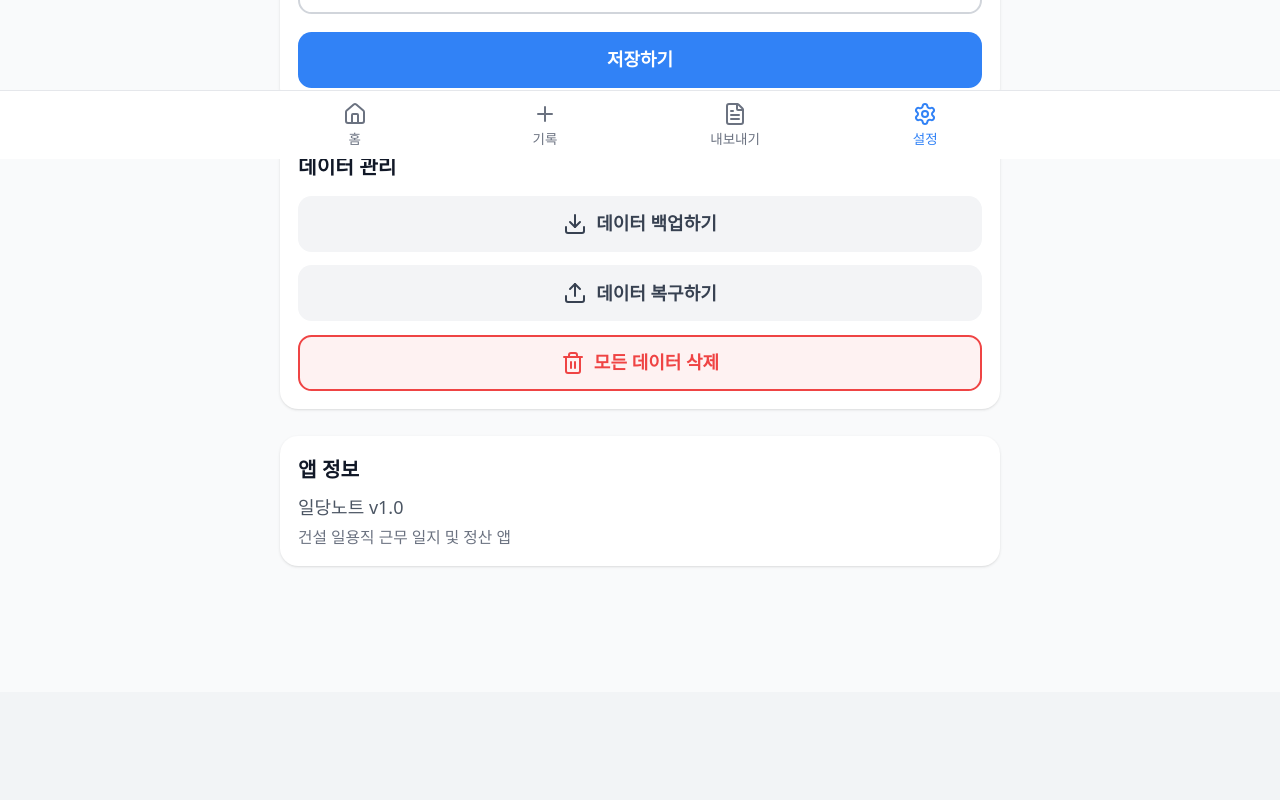
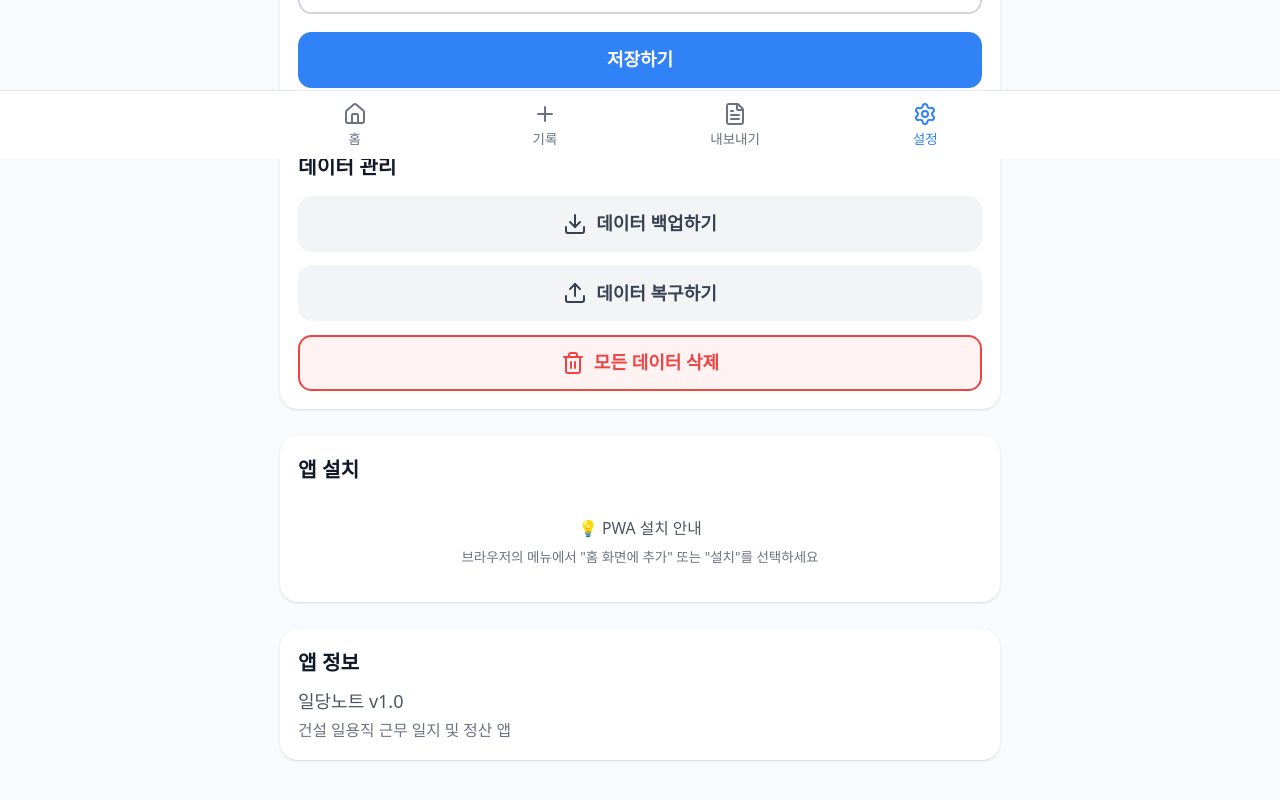
Before and after one commit to wheemin1/wonwon, a React (Vite) app: page /settings in a window 1280 px wide. Shown: the part 641-1441 px from the top of the page. Before the commit the page ends 1333 px from the top, so only its background shows below. Built offline with nearby package versions, Linux system fonts and the light colour scheme.

Commit message:
fix: PWA 설치 섹션 항상 표시되도록 수정

```diff
--- a/src/pages/Settings.tsx
+++ b/src/pages/Settings.tsx
@@ -285,9 +285,17 @@ export function Settings() {
       </div>
 
       {/* PWA 설치 */}
-      {!isInstalled && deferredPrompt && (
       <div className="bg-white rounded-2xl shadow-sm p-4 space-y-3">
         <h2 className="text-lg font-bold">앱 설치</h2>
+        {isInstalled ? (
+          <div className="text-center py-4">
+            <p className="text-green-600 font-semibold mb-2">✅ 이미 설치됨</p>
+            <p className="text-sm text-gray-600">
+              앱이 홈 화면에 추가되어 있습니다
+            </p>
+          </div>
+        ) : deferredPrompt ? (
+          <>
             <p className="text-sm text-gray-600 mb-3">
               홈 화면에 추가하여 앱처럼 사용하세요
             </p>
@@ -298,8 +306,18 @@ export function Settings() {
               <Smartphone size={24} />
               홈 화면에 추가
             </button>
+          </>
+        ) : (
+          <div className="text-center py-4">
+            <p className="text-sm text-gray-600 mb-2">
+              💡 PWA 설치 안내
+            </p>
+            <p className="text-xs text-gray-500">
+              브라우저의 메뉴에서 "홈 화면에 추가" 또는 "설치"를 선택하세요
+            </p>
           </div>
         )}
+      </div>
 
       {/* 앱 정보 */}
       <div className="bg-white rounded-2xl shadow-sm p-4">
```
Lines whose indentation alone changed are shown as unchanged.
